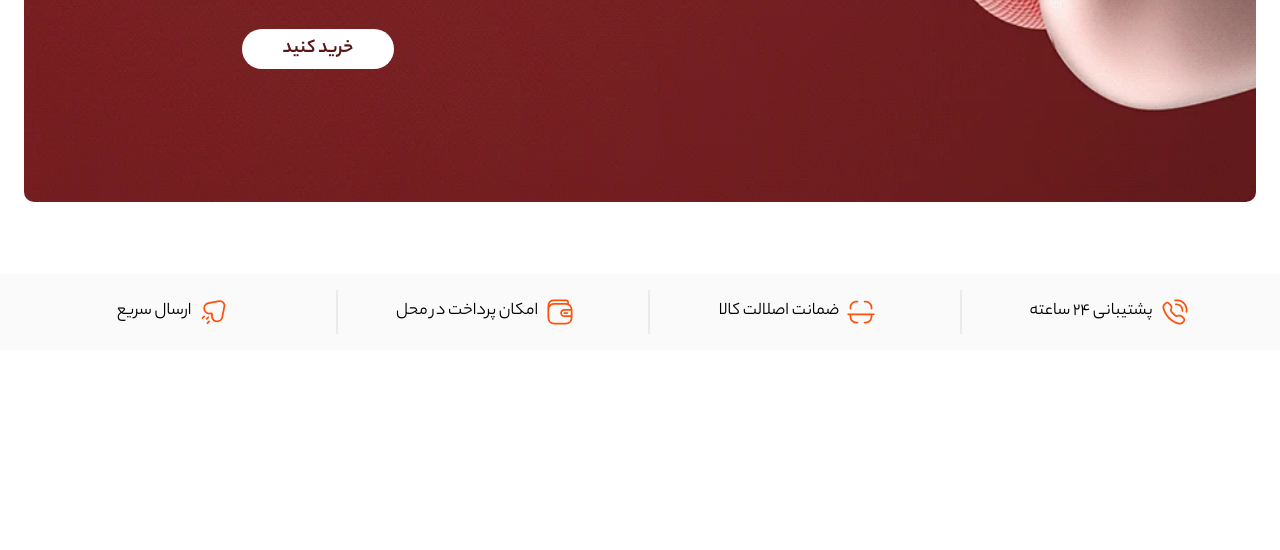
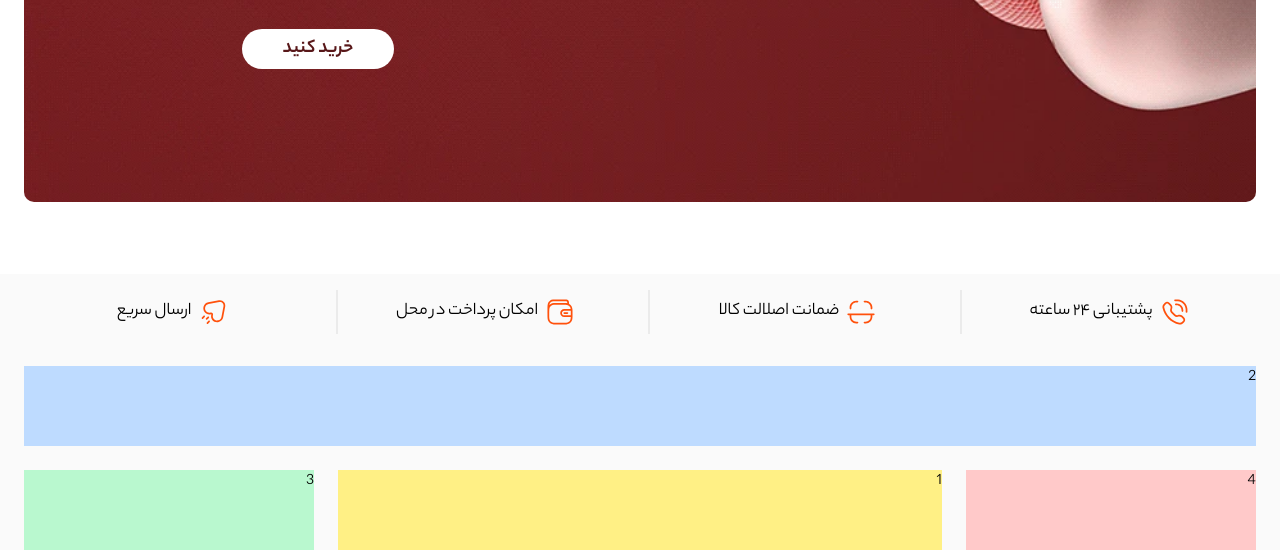
Before and after one commit to iammamad78/tailwind-v4, a website: page src/index.html in a window 1280 px wide. Shown: the part 4505-5055 px from the top of the page. Before the commit the page ends 4855 px from the top, so only its background shows below. Drawn offline with Linux system fonts and the light colour scheme.

Commit message:
footer layout added

```diff
--- a/src/index.html
+++ b/src/index.html
@@ -831,6 +831,14 @@
       </div>
     </div>
 
-
+    <footer class="bg-lightGray pt-4">
+      <div class="container m-auto px-6 grid grid-cols-1 lg:grid-cols-4 gap-6">
+        <div class="w-full h-20 bg-yellow-200 lg:order-3 lg:col-span-2">1</div>
+        <div class="w-full h-20 bg-blue-200 lg:order-1 lg:col-span-4">2</div>
+        <div class="w-full h-20 bg-green-200 lg:order-4">3</div>
+        <div class="w-full h-20 bg-red-200 lg:order-2">4</div>
+      </div>
+      <div></div>
+    </footer>
   </body>
 </html>
```
Also changed, not shown: dist/output.css.
